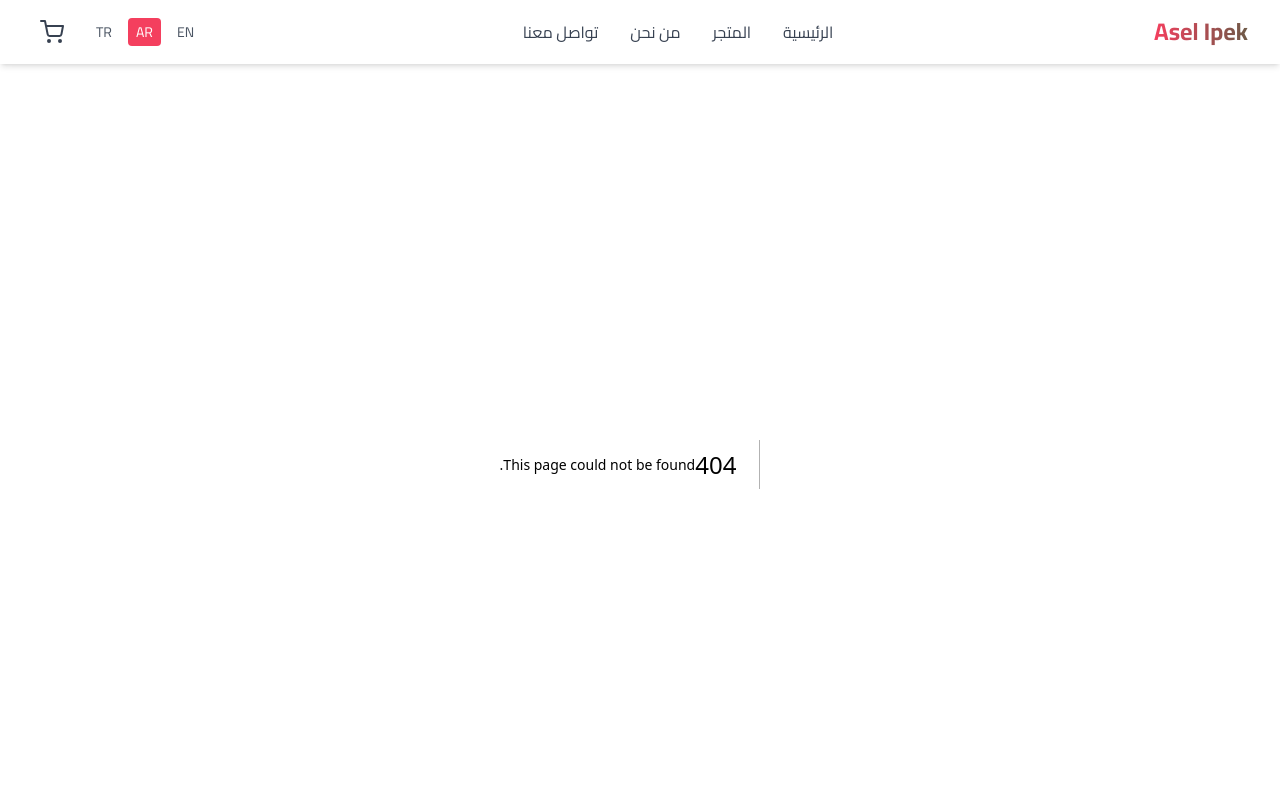
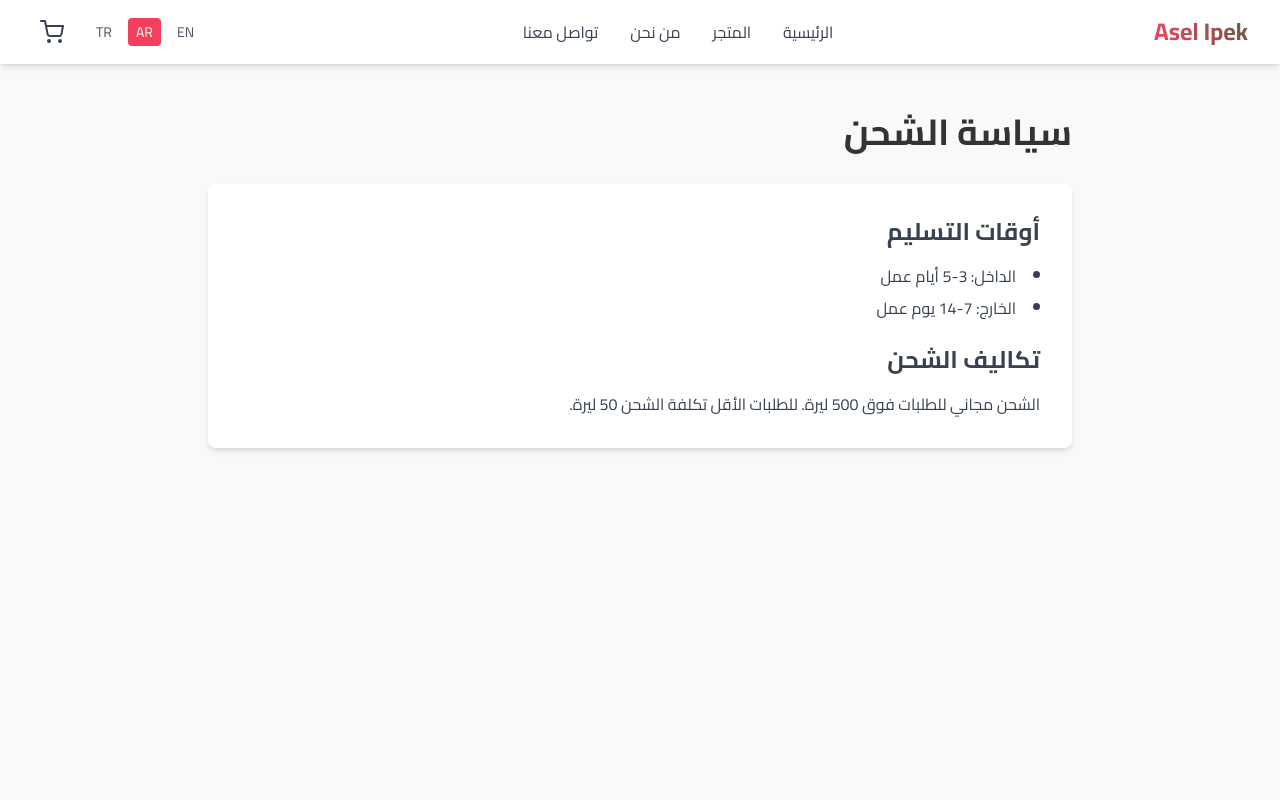
Before and after one commit to fruil7777-oss/asel-ipek-store, a Next.js app: page /shipping in a window 1280 px wide. Before the commit this address had no page. Shown: the top 800 px of the page. Built offline with nearby package versions, Linux system fonts and the light colour scheme.

Commit message:
📄 Add Shipping Policy page with Turkish support

```diff
--- /dev/null
+++ b/src/app/(shop)/shipping/page.tsx
@@ -0,0 +1,61 @@
+'use client'
+
+import { useThemeStore } from '@/store/themeStore'
+import { motion } from 'framer-motion'
+
+export default function ShippingPage() {
+  const { isArabic, language, isRTL } = useThemeStore()
+
+  return (
+    <div className={`max-w-4xl mx-auto px-4 py-12 ${isRTL() ? 'rtl' : 'ltr'}`}>
+      <motion.h1
+        initial={{ opacity: 0 }}
+        animate={{ opacity: 1 }}
+        className="text-4xl font-bold mb-8"
+      >
+        {isArabic() ? 'سياسة الشحن' : language === 'tr' ? 'Kargo Politikası' : 'Shipping Policy'}
+      </motion.h1>
+
+      <motion.div
+        initial={{ opacity: 0, y: 20 }}
+        animate={{ opacity: 1, y: 0 }}
+        className="bg-white p-8 rounded-lg shadow-md space-y-6 text-gray-700"
+      >
+        <section>
+          <h2 className="text-2xl font-bold mb-4">
+            {isArabic() ? 'أوقات التسليم' : language === 'tr' ? 'Teslimat Süreleri' : 'Delivery Times'}
+          </h2>
+          <ul className="list-disc list-inside space-y-2">
+            <li>
+              {isArabic()
+                ? 'الداخل: 3-5 أيام عمل'
+                : language === 'tr'
+                ? 'Yurt içi: 3-5 iş günü'
+                : 'Domestic: 3-5 business days'}
+            </li>
+            <li>
+              {isArabic()
+                ? 'الخارج: 7-14 يوم عمل'
+                : language === 'tr'
+                ? 'Uluslararası: 7-14 iş günü'
+                : 'International: 7-14 business days'}
+            </li>
+          </ul>
+        </section>
+
+        <section>
+          <h2 className="text-2xl font-bold mb-4">
+            {isArabic() ? 'تكاليف الشحن' : language === 'tr' ? 'Kargo Ücretleri' : 'Shipping Costs'}
+          </h2>
+          <p>
+            {isArabic()
+              ? 'الشحن مجاني للطلبات فوق 500 ليرة. للطلبات الأقل تكلفة الشحن 50 ليرة.'
+              : language === 'tr'
+              ? '500 TL üzerindeki siparişlerde ücretsiz kargo. Daha az siparişlerde kargo ücreti 50 TL.'
+              : 'Free shipping on orders over 500₺. Shipping cost is 50₺ for smaller orders.'}
+          </p>
+        </section>
+      </motion.div>
+    </div>
+  )
+}
```
